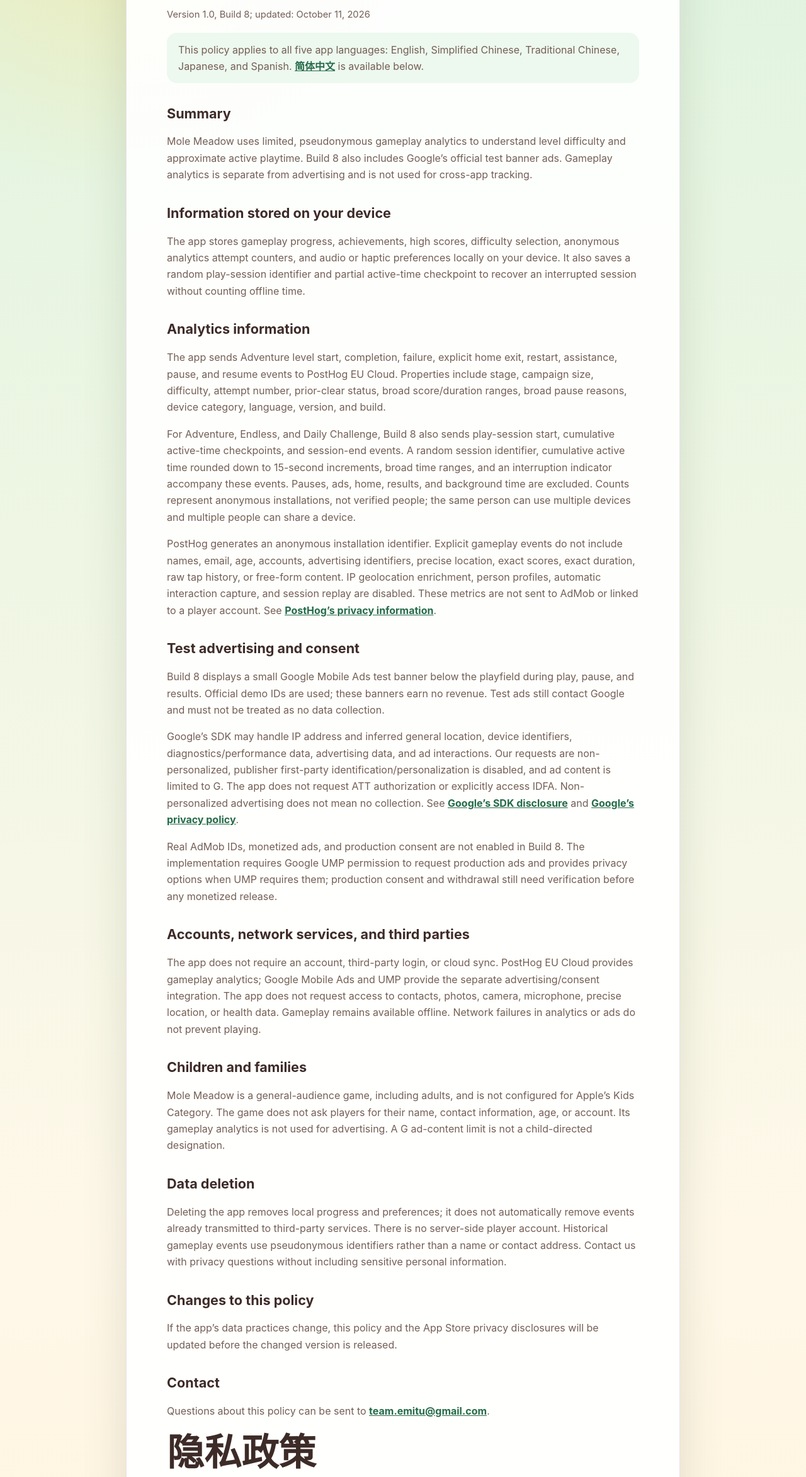
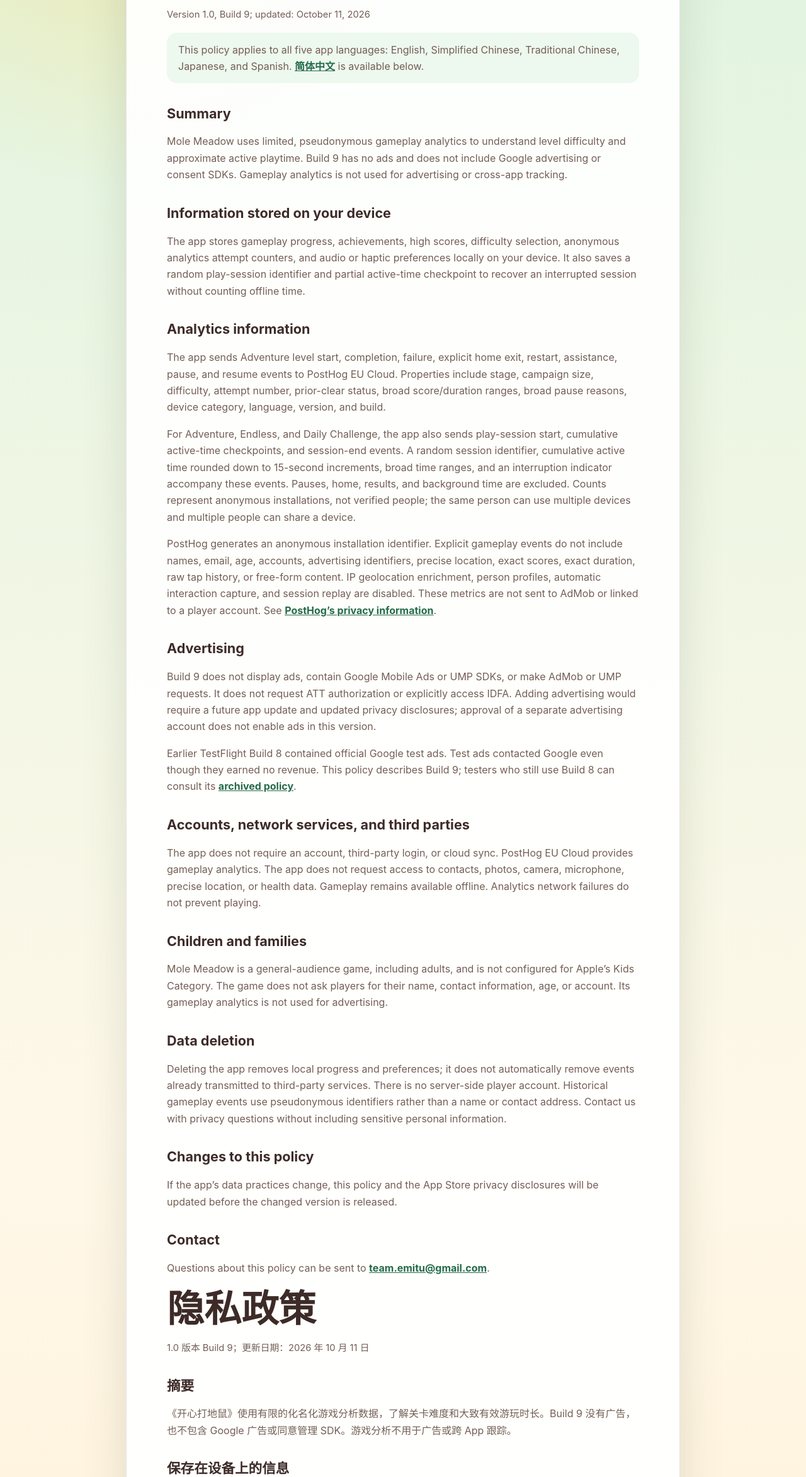
Before and after one commit to porphyrio777/mole-meadow-support, a plain HTML site: page privacy/index.html in a window 1280 px wide. Shown: the part 215-2560 px from the top of the page at 63% size. Drawn offline with Linux system fonts and the light colour scheme.

Commit message:
Update privacy/index.html for ad-free Mole Meadow 1.0 (9)

```diff
--- a/privacy/index.html
+++ b/privacy/index.html
@@ -11,30 +11,29 @@
   <main>
     <p class="eyebrow">Mole Meadow</p>
     <h1>Privacy Policy</h1>
-    <p class="updated">Version 1.0, Build 8; updated: October 11, 2026</p>
+    <p class="updated">Version 1.0, Build 9; updated: October 11, 2026</p>
     <p class="language-note">This policy applies to all five app languages: English, Simplified Chinese, Traditional Chinese, Japanese, and Spanish. <a href="#zh-hans">简体中文</a> is available below.</p>
 
     <h2>Summary</h2>
-    <p>Mole Meadow uses limited, pseudonymous gameplay analytics to understand level difficulty and approximate active playtime. Build 8 also includes Google’s official test banner ads. Gameplay analytics is separate from advertising and is not used for cross-app tracking.</p>
+    <p>Mole Meadow uses limited, pseudonymous gameplay analytics to understand level difficulty and approximate active playtime. Build 9 has no ads and does not include Google advertising or consent SDKs. Gameplay analytics is not used for advertising or cross-app tracking.</p>
 
     <h2>Information stored on your device</h2>
     <p>The app stores gameplay progress, achievements, high scores, difficulty selection, anonymous analytics attempt counters, and audio or haptic preferences locally on your device. It also saves a random play-session identifier and partial active-time checkpoint to recover an interrupted session without counting offline time.</p>
 
     <h2>Analytics information</h2>
     <p>The app sends Adventure level start, completion, failure, explicit home exit, restart, assistance, pause, and resume events to PostHog EU Cloud. Properties include stage, campaign size, difficulty, attempt number, prior-clear status, broad score/duration ranges, broad pause reasons, device category, language, version, and build.</p>
-    <p>For Adventure, Endless, and Daily Challenge, Build 8 also sends play-session start, cumulative active-time checkpoints, and session-end events. A random session identifier, cumulative active time rounded down to 15-second increments, broad time ranges, and an interruption indicator accompany these events. Pauses, ads, home, results, and background time are excluded. Counts represent anonymous installations, not verified people; the same person can use multiple devices and multiple people can share a device.</p>
+    <p>For Adventure, Endless, and Daily Challenge, the app also sends play-session start, cumulative active-time checkpoints, and session-end events. A random session identifier, cumulative active time rounded down to 15-second increments, broad time ranges, and an interruption indicator accompany these events. Pauses, home, results, and background time are excluded. Counts represent anonymous installations, not verified people; the same person can use multiple devices and multiple people can share a device.</p>
     <p>PostHog generates an anonymous installation identifier. Explicit gameplay events do not include names, email, age, accounts, advertising identifiers, precise location, exact scores, exact duration, raw tap history, or free-form content. IP geolocation enrichment, person profiles, automatic interaction capture, and session replay are disabled. These metrics are not sent to AdMob or linked to a player account. See <a href="https://posthog.com/privacy">PostHog’s privacy information</a>.</p>
 
-    <h2>Test advertising and consent</h2>
-    <p>Build 8 displays a small Google Mobile Ads test banner below the playfield during play, pause, and results. Official demo IDs are used; these banners earn no revenue. Test ads still contact Google and must not be treated as no data collection.</p>
-    <p>Google’s SDK may handle IP address and inferred general location, device identifiers, diagnostics/performance data, advertising data, and ad interactions. Our requests are non-personalized, publisher first-party identification/personalization is disabled, and ad content is limited to G. The app does not request ATT authorization or explicitly access IDFA. Non-personalized advertising does not mean no collection. See <a href="https://developers.google.com/admob/ios/privacy/data-disclosure">Google’s SDK disclosure</a> and <a href="https://policies.google.com/privacy">Google’s privacy policy</a>.</p>
-    <p>Real AdMob IDs, monetized ads, and production consent are not enabled in Build 8. The implementation requires Google UMP permission to request production ads and provides privacy options when UMP requires them; production consent and withdrawal still need verification before any monetized release.</p>
+    <h2>Advertising</h2>
+    <p>Build 9 does not display ads, contain Google Mobile Ads or UMP SDKs, or make AdMob or UMP requests. It does not request ATT authorization or explicitly access IDFA. Adding advertising would require a future app update and updated privacy disclosures; approval of a separate advertising account does not enable ads in this version.</p>
+    <p>Earlier TestFlight Build 8 contained official Google test ads. Test ads contacted Google even though they earned no revenue. This policy describes Build 9; testers who still use Build 8 can consult its <a href="https://github.com/porphyrio777/mole-meadow-support/blob/94df3c623a0b48858c0d2570c64e68e9df870777/privacy/index.html">archived policy</a>.</p>
 
     <h2>Accounts, network services, and third parties</h2>
-    <p>The app does not require an account, third-party login, or cloud sync. PostHog EU Cloud provides gameplay analytics; Google Mobile Ads and UMP provide the separate advertising/consent integration. The app does not request access to contacts, photos, camera, microphone, precise location, or health data. Gameplay remains available offline. Network failures in analytics or ads do not prevent playing.</p>
+    <p>The app does not require an account, third-party login, or cloud sync. PostHog EU Cloud provides gameplay analytics. The app does not request access to contacts, photos, camera, microphone, precise location, or health data. Gameplay remains available offline. Analytics network failures do not prevent playing.</p>
 
     <h2>Children and families</h2>
-    <p>Mole Meadow is a general-audience game, including adults, and is not configured for Apple’s Kids Category. The game does not ask players for their name, contact information, age, or account. Its gameplay analytics is not used for advertising. A G ad-content limit is not a child-directed designation.</p>
+    <p>Mole Meadow is a general-audience game, including adults, and is not configured for Apple’s Kids Category. The game does not ask players for their name, contact information, age, or account. Its gameplay analytics is not used for advertising.</p>
 
     <h2>Data deletion</h2>
     <p>Deleting the app removes local progress and preferences; it does not automatically remove events already transmitted to third-party services. There is no server-side player account. Historical gameplay events use pseudonymous identifiers rather than a name or contact address. Contact us with privacy questions without including sensitive personal information.</p>
@@ -47,29 +46,28 @@
 
     <section id="zh-hans" lang="zh-Hans">
       <h1>隐私政策</h1>
-      <p class="updated">1.0 版本 Build 8；更新日期：2026 年 10 月 11 日</p>
+      <p class="updated">1.0 版本 Build 9；更新日期：2026 年 10 月 11 日</p>
 
       <h2>摘要</h2>
-      <p>《开心打地鼠》使用有限的化名化游戏分析数据，了解关卡难度和大致有效游玩时长。Build 8 还包含 Google 官方测试 Banner。游戏分析与广告独立，不用于跨 App 跟踪。</p>
+      <p>《开心打地鼠》使用有限的化名化游戏分析数据，了解关卡难度和大致有效游玩时长。Build 9 没有广告，也不包含 Google 广告或同意管理 SDK。游戏分析不用于广告或跨 App 跟踪。</p>
 
       <h2>保存在设备上的信息</h2>
       <p>App 在本地保存进度、成就、最高分、难度、匿名分析尝试次数以及音频或触觉偏好，也保存随机游玩会话标识和有效时长检查点，以恢复中断会话，不把离线时间计入游玩。</p>
 
       <h2>分析信息</h2>
       <p>App 向 PostHog 欧盟云发送闯关开始、通关、失败、主动回首页、重试、辅助、暂停和继续事件。属性包括关卡、总关数、难度、尝试次数、是否已通关、宽泛分数和时长区间、暂停原因类别、设备类别、语言、版本和构建号。</p>
-      <p>Build 8 对闯关、无限和每日挑战还记录会话开始、累计有效时长检查点和结束事件，使用随机会话标识、向下取整到 15 秒的累计时长、时长区间及中断标记。暂停、广告、首页、结果页和后台时间不计入。人数代表匿名安装，而非准确真人数量；同一人可能有多台设备，多人也可能共用设备。</p>
+      <p>App 对闯关、无限和每日挑战还记录会话开始、累计有效时长检查点和结束事件，使用随机会话标识、向下取整到 15 秒的累计时长、时长区间及中断标记。暂停、首页、结果页和后台时间不计入。人数代表匿名安装，而非准确真人数量；同一人可能有多台设备，多人也可能共用设备。</p>
       <p>PostHog 生成匿名安装标识。显式游戏事件不包含姓名、邮箱、年龄、账号、广告标识符、精确位置、精确分数或时长、原始点击记录或自由输入内容。IP 地理位置补充、用户档案、自动交互采集和会话录制已关闭，指标不传给 AdMob、不与玩家账号关联。参阅 <a href="https://posthog.com/privacy">PostHog 隐私信息</a>。</p>
 
-      <h2>测试广告与同意管理</h2>
-      <p>Build 8 在游戏、暂停和结果页的场地下方显示小型 Google 测试 Banner，使用官方演示 ID，不产生收入。测试广告仍会连接 Google，不等于没有数据收集。</p>
-      <p>Google SDK 可能处理 IP 和推断的大致位置、设备标识、诊断与性能数据、广告数据及广告交互。请求为非个性化，发布商第一方标识与个性化已关闭，广告内容限 G 级。App 不请求 ATT 授权、不显式访问 IDFA。非个性化广告不等于不收集数据。参阅 <a href="https://developers.google.com/admob/ios/privacy/data-disclosure">Google SDK 披露</a>及 <a href="https://policies.google.com/privacy">Google 隐私政策</a>。</p>
-      <p>Build 8 未启用真实广告 ID、广告收益或正式同意流程。正式广告实现要求 UMP 允许广告请求，并在需要时提供隐私选项；盈利版本启用前仍需验证真实项目的同意和撤回流程。</p>
+      <h2>广告</h2>
+      <p>Build 9 不显示广告，不包含 Google Mobile Ads 或 UMP SDK，不发送 AdMob 或 UMP 请求，也不请求 ATT 授权或显式访问 IDFA。加入广告需要未来更新 App 并更新隐私披露；独立广告账号审核通过不会在本版本启用广告。</p>
+      <p>较早的 TestFlight Build 8 包含 Google 官方测试广告。虽然不产生收入，测试广告仍会连接 Google。本政策说明 Build 9；仍使用 Build 8 的测试者可查看其<a href="https://github.com/porphyrio777/mole-meadow-support/blob/94df3c623a0b48858c0d2570c64e68e9df870777/privacy/index.html">历史政策</a>。</p>
 
       <h2>账号、网络服务与第三方</h2>
-      <p>App 不需要账号、第三方登录或云同步。PostHog 欧盟云提供游戏分析，Google Mobile Ads 和 UMP 提供独立的广告与同意管理接入。App 不请求访问通讯录、照片、相机、麦克风、精确位置或健康数据。游戏可以离线运行，广告或分析网络失败不会阻止游玩。</p>
+      <p>App 不需要账号、第三方登录或云同步。PostHog 欧盟云提供游戏分析。App 不请求访问通讯录、照片、相机、麦克风、精确位置或健康数据。游戏可以离线运行，分析网络失败不会阻止游玩。</p>
 
       <h2>儿童与家庭</h2>
-      <p>《开心打地鼠》面向大众，包括成年人，目前未配置 Apple 儿童类别。游戏不询问玩家姓名、联系方式、年龄或账号。游戏分析不用于广告；G 级广告内容限制不代表面向儿童的声明。</p>
+      <p>《开心打地鼠》面向大众，包括成年人，目前未配置 Apple 儿童类别。游戏不询问玩家姓名、联系方式、年龄或账号。游戏分析不用于广告。</p>
 
       <h2>删除数据</h2>
       <p>删除 App 会移除本地进度和偏好，但不会自动删除已传给第三方服务的事件。App 没有服务器端玩家账号。历史游戏事件使用化名标识，不使用姓名或联系方式。如有隐私问题请联系我们，并避免提供敏感个人信息。</p>
```
